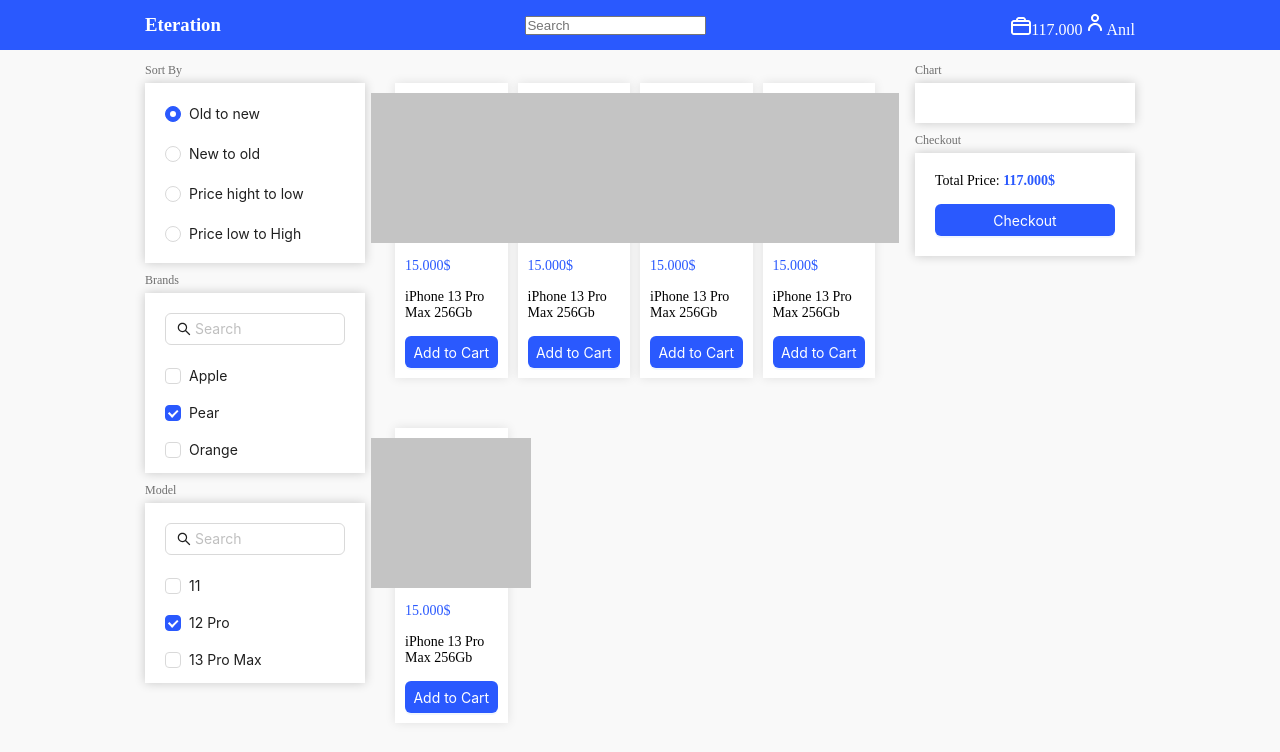
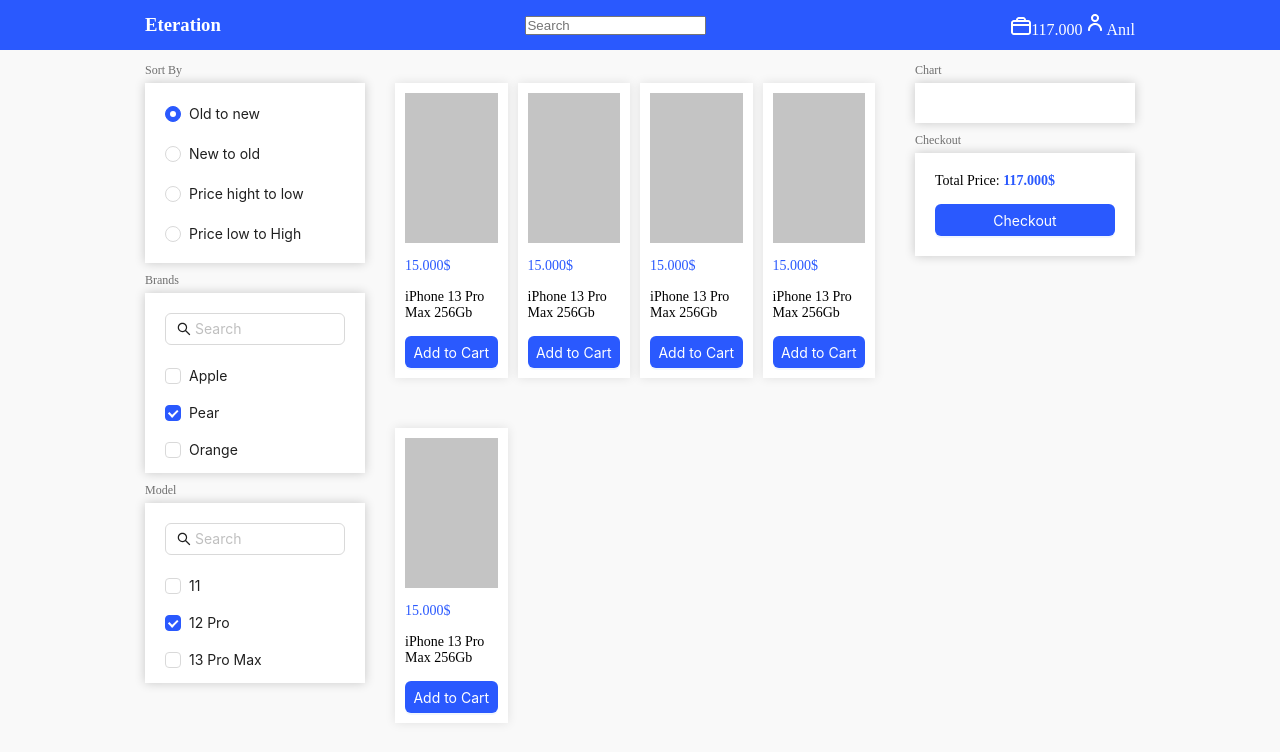
Before and after one commit to karlidaganil/Eteration-Case, a React (Vite) app: page / in a window 1280 px wide. Shown: the top 752 px of the page. Built offline with nearby package versions, Linux system fonts and the light colour scheme.

Commit message:
Update width of fake-img element to 100%

```diff
--- a/src/pages/Home/components/List/components/style.scss
+++ b/src/pages/Home/components/List/components/style.scss
@@ -9,7 +9,7 @@
   box-shadow: 0px 0px 10px 0px rgba(0, 0, 0, 0.1);
   padding: 10px;
   .fake-img {
-    width: 160px;
+    width: 100%;
     height: 150px;
     background-color: #c4c4c4;
     margin-bottom: 15px;
```
